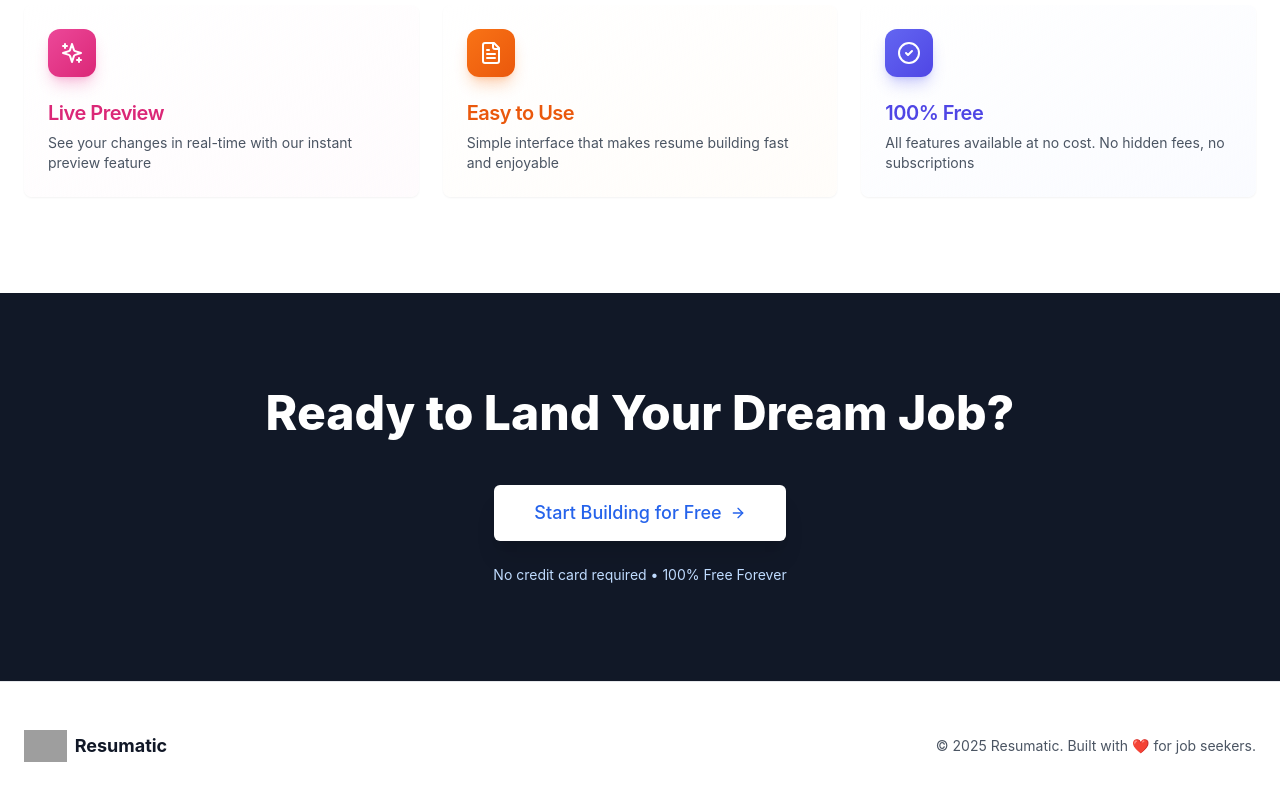
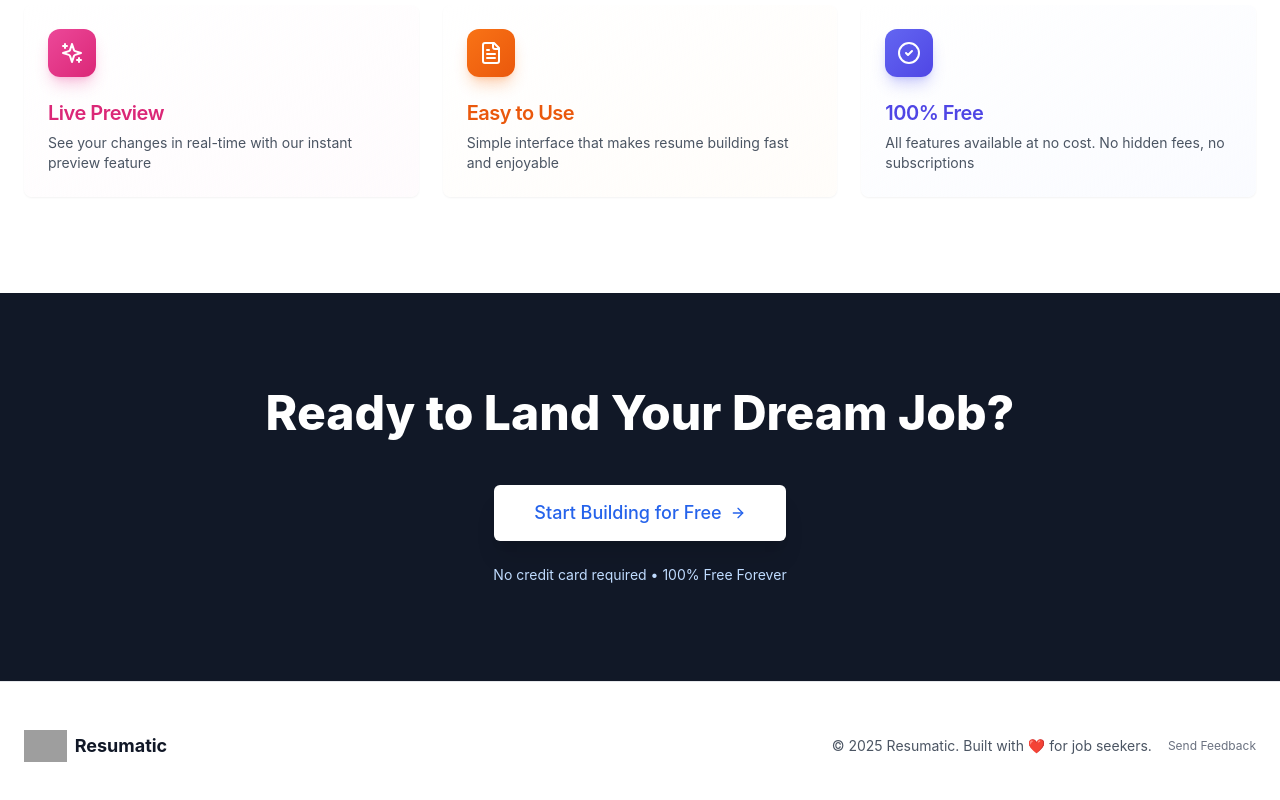
Before and after one commit to GowthamOleti/Resumatic_v1, a React (Vite) app: page / in a window 1280 px wide. Shown: the part 1839-2639 px from the top of the page. Built offline with nearby package versions, Linux system fonts and the light colour scheme; no server answers; grey boxes are pictures that could not be loaded.

Commit message:
Add Send Feedback link to footer with email prefill

```diff
--- a/src/pages/HomePage.tsx
+++ b/src/pages/HomePage.tsx
@@ -267,9 +267,17 @@ export default function HomePage() {
               />
               <span className="text-lg font-bold text-gray-900">Resumatic</span>
             </div>
-            <p className="text-xs sm:text-sm text-gray-600 text-center">
-              © 2025 Resumatic. Built with ❤️ for job seekers.
-            </p>
+            <div className="flex flex-col sm:flex-row items-center gap-2 sm:gap-4">
+              <p className="text-xs sm:text-sm text-gray-600 text-center">
+                © 2025 Resumatic. Built with ❤️ for job seekers.
+              </p>
+              <a
+                href="mailto:oletigowtham8803@gmail.com?subject=Resumatic Feedback"
+                className="text-xs text-gray-500 hover:text-gray-700 transition-colors"
+              >
+                Send Feedback
+              </a>
+            </div>
           </div>
         </div>
       </footer>
```
